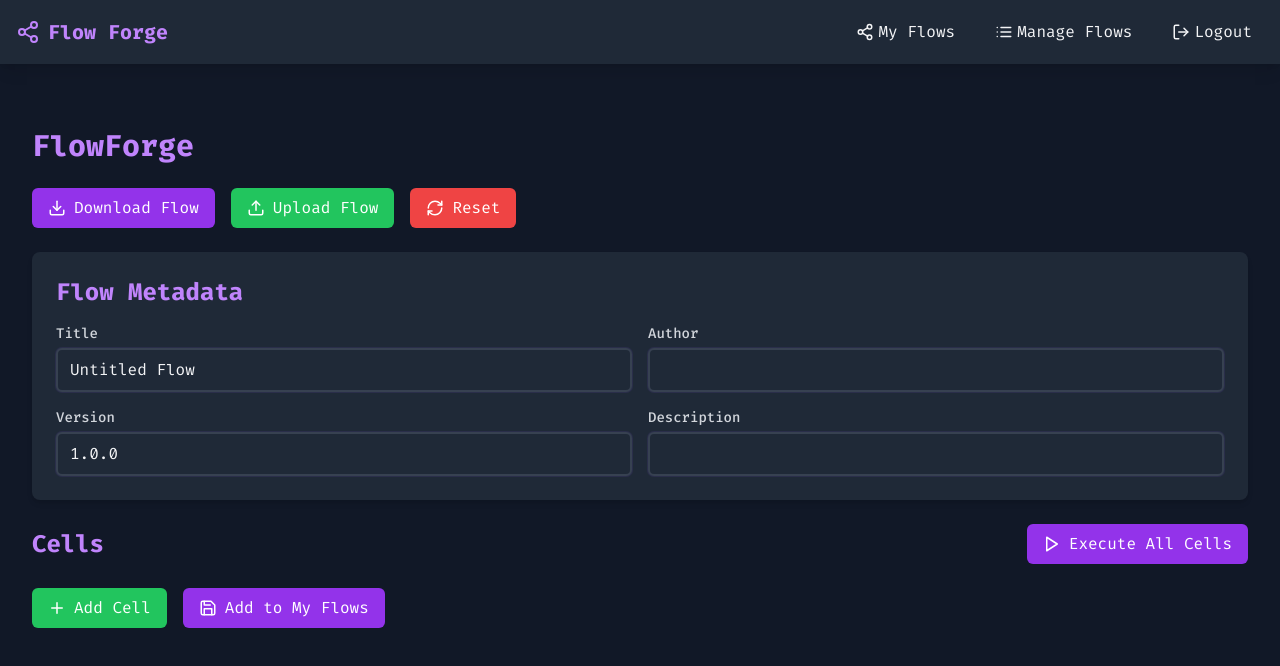
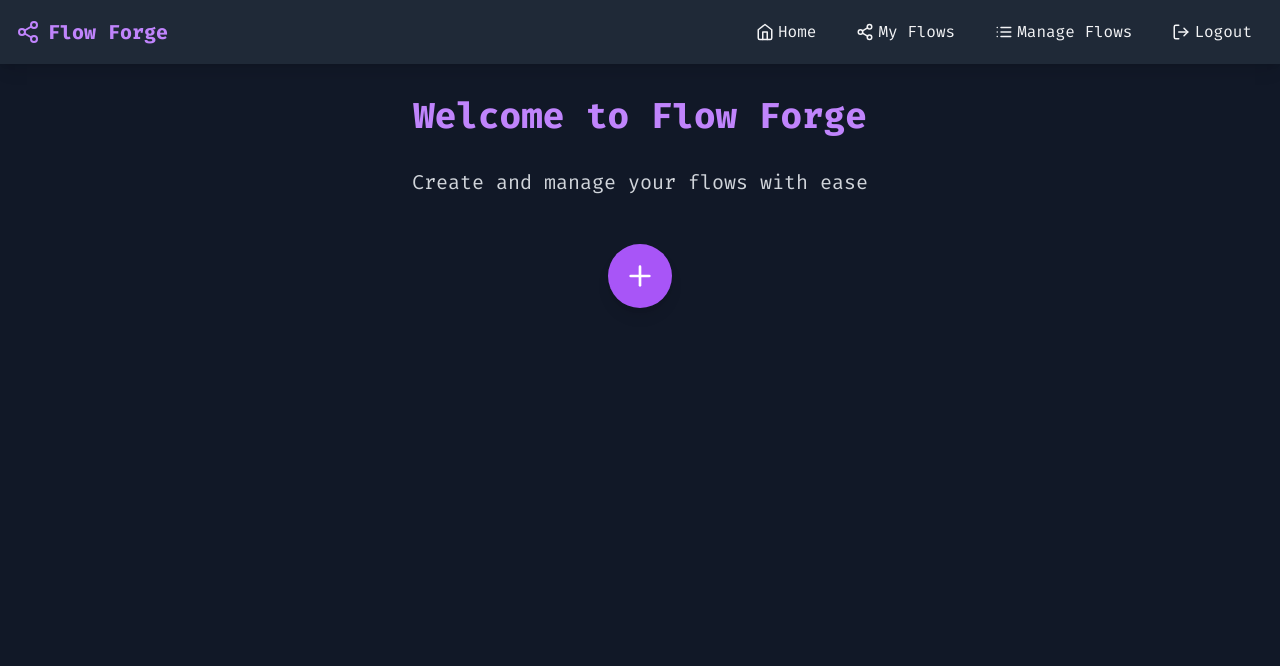
Before and after one commit to MahmoudSoliman922/flow_forge_v3, a React (Vite) app: page /login in a window 1280 px wide. Both pictures are taken after typing "name@example.com", "Sample123" into the empty fields and a click on the button "Login". Shown: the top 666 px of the page. Built offline with nearby package versions, Linux system fonts and the light colour scheme.

Commit message:
feat: add home page with circular + button that redirects to my flows

```diff
--- a/src/App.tsx
+++ b/src/App.tsx
@@ -4,6 +4,7 @@ import Login from './components/Login';
 import FlowEditor from './components/FlowEditor';
 import ManageFlows from './components/ManageFlows';
 import Navbar from './components/Navbar';
+import Home from './components/Home';
 
 const ProtectedRoute: React.FC<{ children: React.ReactNode }> = ({ children }) => {
   const { isLoggedIn } = useAuth();
@@ -17,7 +18,8 @@ function AppContent() {
       <div className="container mx-auto px-4 py-8">
         <Routes>
           <Route path="/login" element={<Login />} />
-          <Route path="/" element={<ProtectedRoute><FlowEditor /></ProtectedRoute>} />
+          <Route path="/" element={<ProtectedRoute><Home /></ProtectedRoute>} />
+          <Route path="/flows" element={<ProtectedRoute><FlowEditor /></ProtectedRoute>} />
           <Route path="/manage-flows" element={<ProtectedRoute><ManageFlows /></ProtectedRoute>} />
         </Routes>
       </div>
--- /dev/null
+++ b/src/components/Home.tsx
@@ -0,0 +1,27 @@
+import React from 'react';
+import { useNavigate } from 'react-router-dom';
+import { Plus } from 'lucide-react';
+
+const Home: React.FC = () => {
+  const navigate = useNavigate();
+
+  const handleRedirect = () => {
+    navigate('/');
+  };
+
+  return (
+    <div className="flex flex-col items-center justify-center h-full">
+      <h1 className="text-4xl font-bold text-purple-400 mb-8">Welcome to Flow Forge</h1>
+      <p className="text-xl text-gray-300 mb-12">Create and manage your flows with ease</p>
+      <button
+        onClick={handleRedirect}
+        className="bg-purple-500 hover:bg-purple-600 text-white rounded-full p-4 shadow-lg transition-colors duration-200"
+        aria-label="Create new flow"
+      >
+        <Plus size={32} />
+      </button>
+    </div>
+  );
+};
+
+export default Home;
--- a/src/components/Navbar.tsx
+++ b/src/components/Navbar.tsx
@@ -1,6 +1,6 @@
 import React from 'react';
 import { Link, useNavigate } from 'react-router-dom';
-import { List, LogIn, LogOut, Share2 } from 'lucide-react';
+import { List, LogIn, LogOut, Share2, Home } from 'lucide-react';
 import { useAuth } from '../contexts/AuthContext';
 
 const Navbar: React.FC = () => {
@@ -24,6 +24,10 @@ const Navbar: React.FC = () => {
             {isLoggedIn && (
               <>
                 <Link to="/" className="flex items-center hover:bg-gray-700 px-3 py-2 rounded transition-colors duration-200">
+                  <Home className="mr-1" size={18} />
+                  Home
+                </Link>
+                <Link to="/flows" className="flex items-center hover:bg-gray-700 px-3 py-2 rounded transition-colors duration-200">
                   <Share2 className="mr-1" size={18} />
                   My Flows
                 </Link>
```
